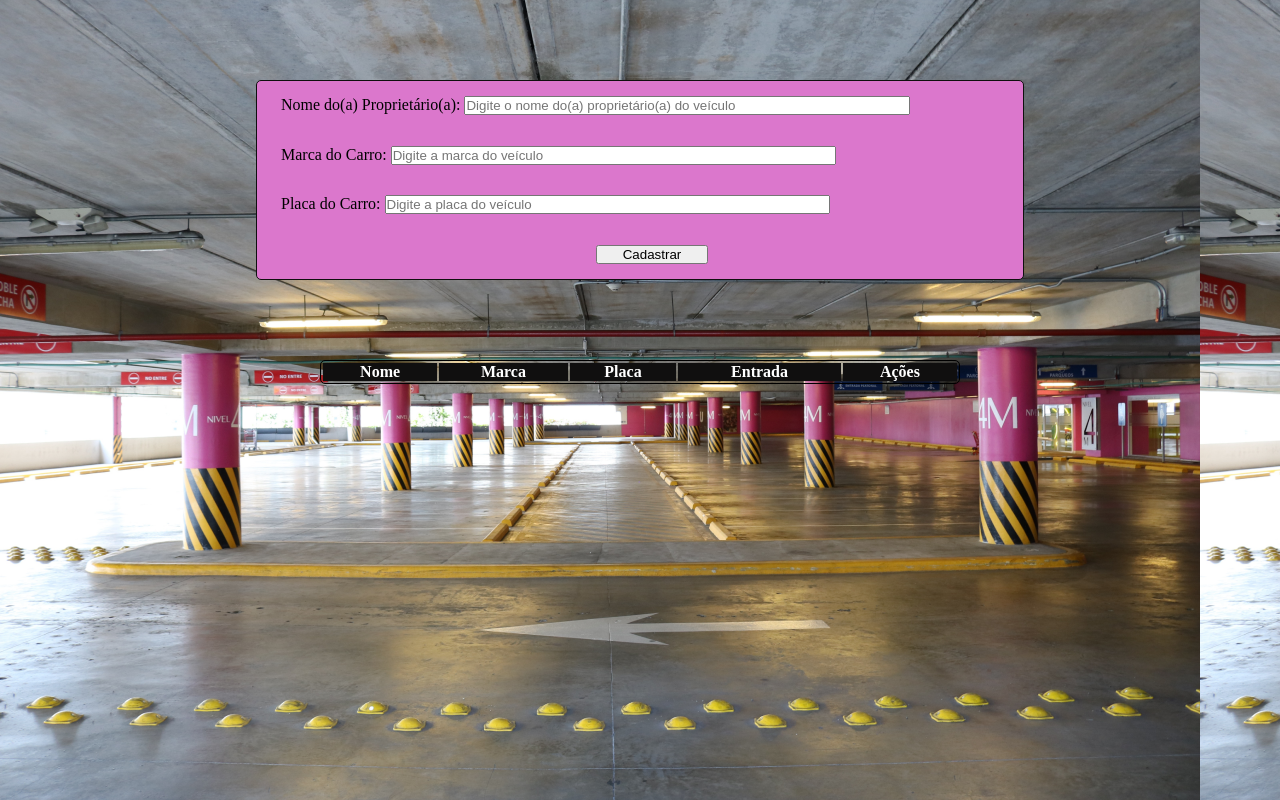
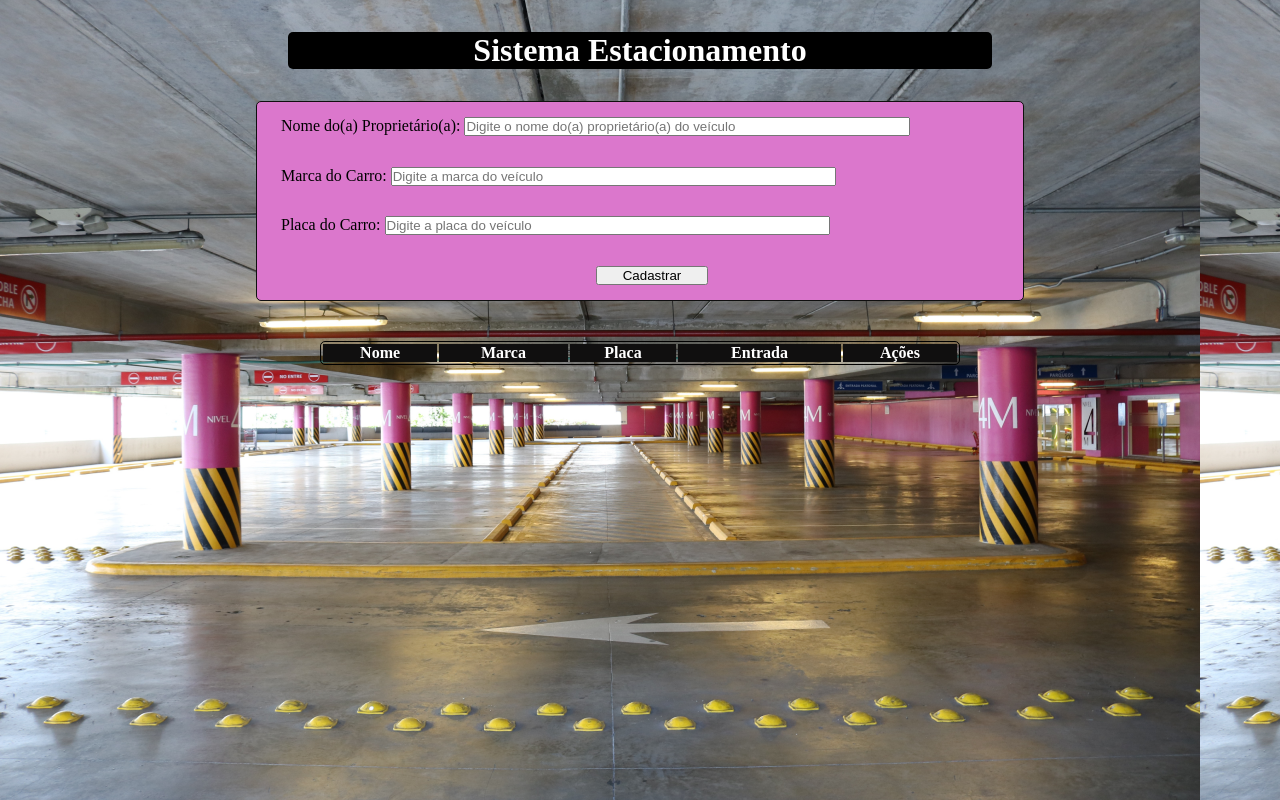
Before and after one commit to Keronline/SpreadFullstackDeveloper, a website: page index.html in a window 1280 px wide. Drawn offline with Linux system fonts and the light colour scheme.

Commit message:
Implementação do <h1>

```diff
--- a/index.html
+++ b/index.html
@@ -8,7 +8,9 @@
     <title>Estacionamento</title>
 </head>
 <body>
+    <h1>Sistema Estacionamento</h1>
 <form action="" id="client-car">
+
         <label for="name-client"> Nome do(a) Proprietário(a):
             <input type="text" id="name-client" name="name-client" placeholder="Digite o nome do(a) proprietário(a) do veículo" autocomplete="off">
         </label>
--- a/style.css
+++ b/style.css
@@ -12,7 +12,6 @@ body{
     align-items: center;
     background-image: url(back1.png);
     opacity: 1;
-
 }
 
 body table{
@@ -24,6 +23,14 @@ body table{
 tr th {
     background-color: rgb(16, 15, 15);
     color: white;
+}
+
+h1{
+    margin: 2rem;
+    color: white;
+    background-color: black;
+    border-radius: 5px;
+    padding: 0 185px ;
 }
 
 tr:nth-child(even){
@@ -50,8 +57,7 @@ label input{
     flex-direction: column;
     align-items: center;
     justify-content: space-around;
-    margin-top: 5rem;
-    margin-bottom: 5rem;
+    margin-bottom: 2.5rem;
     border: 1px solid #0f0f0f;
     border-radius: 5px;
     background-color: #db77cc;
```
